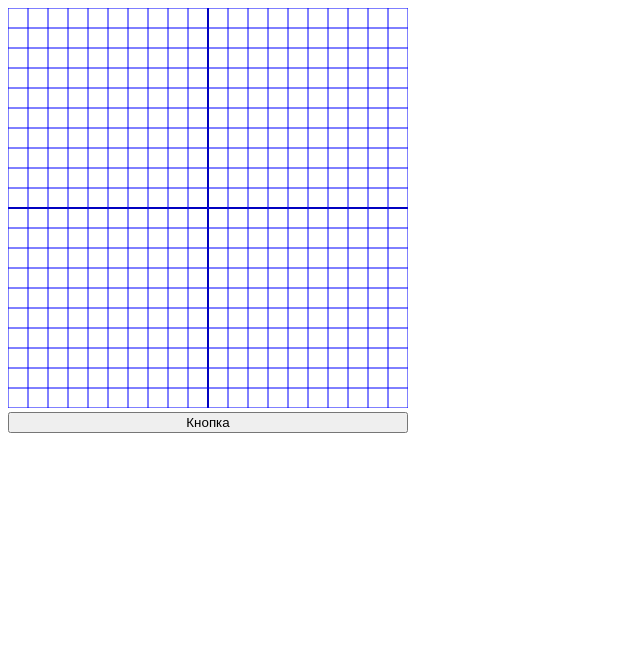
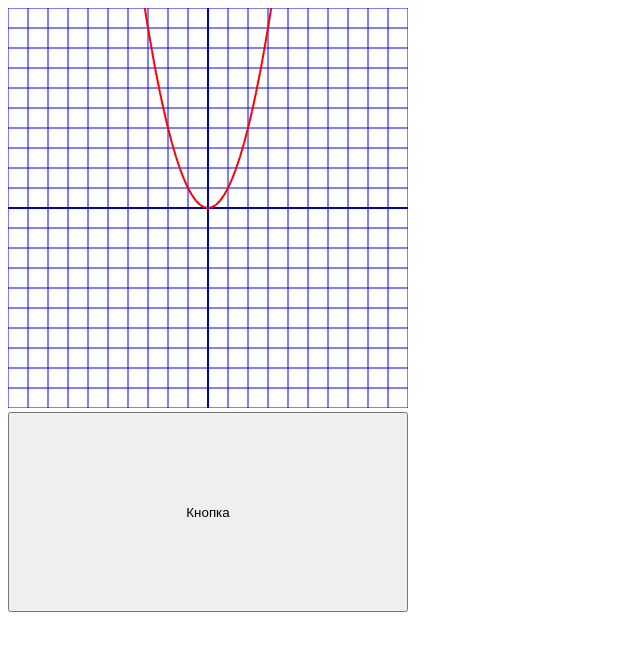
Before and after one commit to artemmka/Funcs, a plain HTML site: page index.html in a window 1280 px wide. Shown: the whole page, without its empty margins (0-640 px from the left). Drawn offline with Linux system fonts and the light colour scheme.

Commit message:
Add files via upload

```diff
--- a/main.js
+++ b/main.js
@@ -131,7 +131,7 @@ window.onload = function () {
     function render() {
         graph.clear();
         printOXY();
-        funcs.forEach(func => func && printFunction(func.f, func.color, func.width))
+        funcs.forEach(func => func && printFunction(func.f, 100))
     }
     render();
 }
--- a/style.css
+++ b/style.css
@@ -2,6 +2,7 @@
     position: relative;
     display: flex;
     width: 400px;
+    height: 200px;
     justify-content: space-around;
     align-items: center;
 }
```
